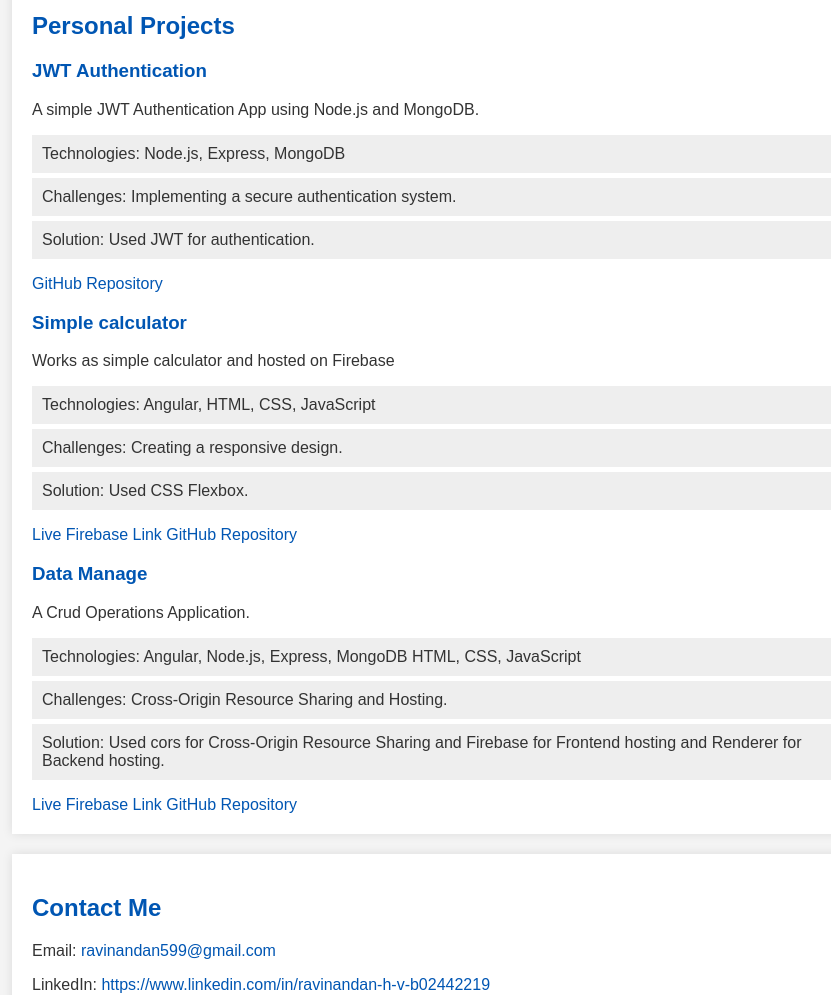
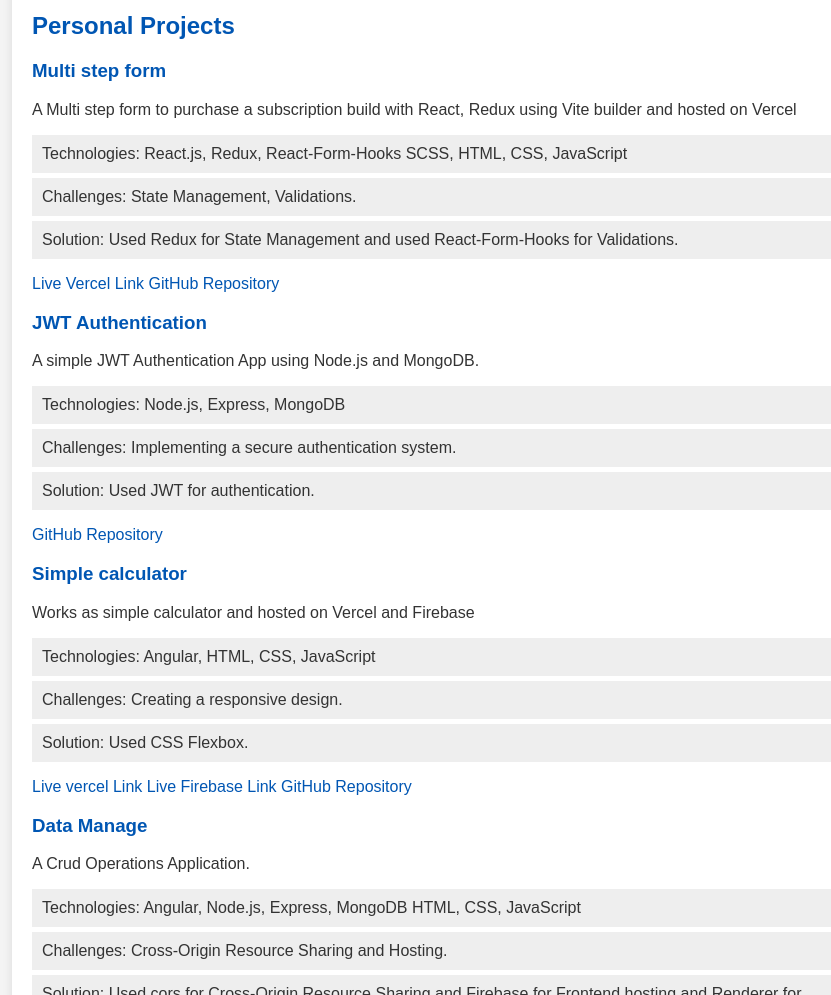
Before and after one commit to Ravinandanhv-hub/My-portfolio, a website: page index.html in a window 1280 px wide. Shown: the part 1740-2735 px from the top of the page, without its empty margins (208-1039 px from the left). Drawn offline with Linux system fonts and the light colour scheme.

Commit message:
added Multi Step form and updated vercel live links

```diff
--- a/index.html
+++ b/index.html
@@ -80,6 +80,17 @@
     <section id="projects">
         <h2>Personal Projects</h2>
         <article>
+            <h3>Multi step form</h3>
+            <p>A Multi step form to purchase a subscription build with React, Redux using Vite builder and hosted on Vercel</p>
+            <ul>
+                <li>Technologies: React.js, Redux, React-Form-Hooks SCSS, HTML, CSS, JavaScript</li>
+                <li>Challenges: State Management, Validations.</li>
+                <li>Solution: Used Redux for State Management and used React-Form-Hooks for Validations.</li>
+            </ul>
+            <a href="https://multi-step-form-one-ebon.vercel.app/" target="_blank">Live Vercel Link</a>
+            <a href="https://github.com/Ravinandanhv-hub/multi-step-form"  target="_blank">GitHub Repository</a>
+        </article>
+        <article>
             <h3>JWT Authentication</h3>
             <p>A simple JWT Authentication App using Node.js and MongoDB.</p>
             <ul>
@@ -91,12 +102,13 @@
         </article>
         <article>
             <h3>Simple calculator</h3>
-            <p>Works as simple calculator and hosted on Firebase</p>
+            <p>Works as simple calculator and hosted on Vercel and Firebase</p>
             <ul>
                 <li>Technologies: Angular, HTML, CSS, JavaScript</li>
                 <li>Challenges: Creating a responsive design.</li>
                 <li>Solution: Used CSS Flexbox.</li>
             </ul>
+            <a href="https://calculator-1-xi.vercel.app/"  target="_blank">Live vercel Link</a>
             <a href="https://calculator-5f1a1.web.app/calculator/"  target="_blank">Live Firebase Link</a>
             <a href="https://github.com/Ravinandanhv-hub/Calculator"  target="_blank">GitHub Repository</a>
         </article>
```
